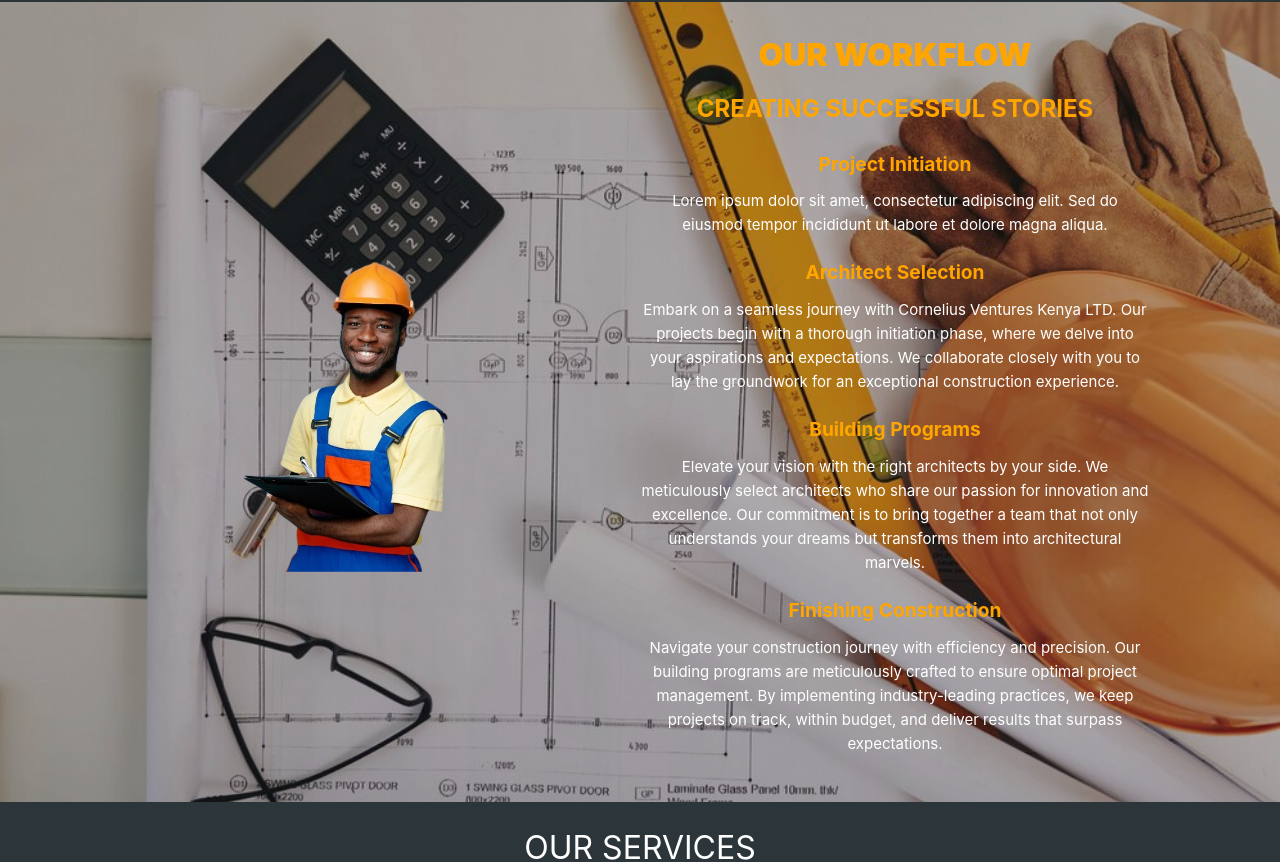
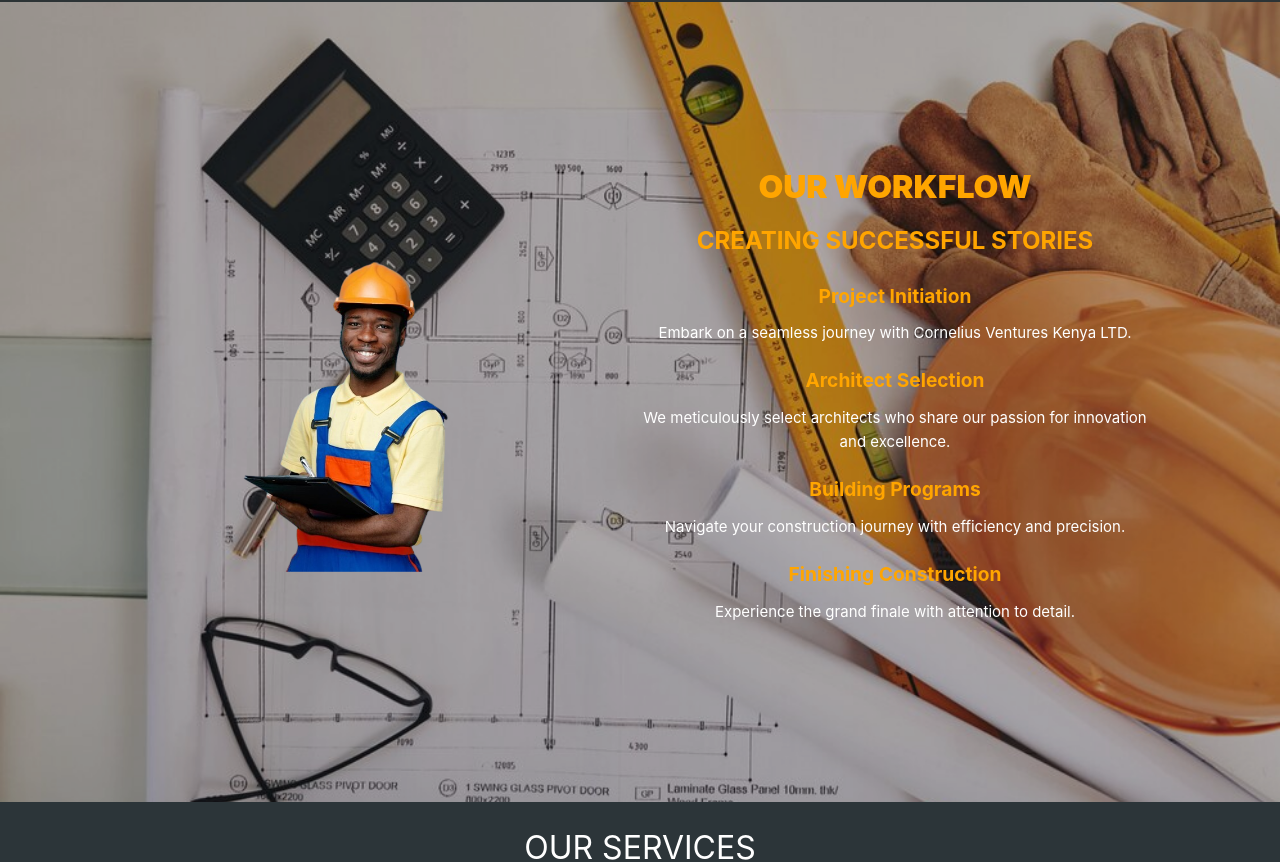
Before and after one commit to godyracks/corneliusventures.co.ke, a Vue app in the folder client/cvkltd/: page / in a window 1280 px wide. Shown: the part 1585-2447 px from the top of the page. Built offline with nearby package versions, Linux system fonts and the light colour scheme; no server answers.

Commit message:
workflow content

```diff
--- a/client/cvkltd/src/components/WorkFlow.vue
+++ b/client/cvkltd/src/components/WorkFlow.vue
@@ -11,19 +11,19 @@
         <div class="steps">
           <div class="step">
             <h4 class="step-header">Project Initiation</h4>
-            <p>Lorem ipsum dolor sit amet, consectetur adipiscing elit. Sed do eiusmod tempor incididunt ut labore et dolore magna aliqua.</p>
+            <p>Embark on a seamless journey with Cornelius Ventures Kenya LTD. </p>
           </div>
           <div class="step">
             <h4 class="step-header">Architect Selection</h4>
-            <p>Embark on a seamless journey with Cornelius Ventures Kenya LTD. Our projects begin with a thorough initiation phase, where we delve into your aspirations and expectations. We collaborate closely with you to lay the groundwork for an exceptional construction experience. </p>
+            <p> We meticulously select architects who share our passion for innovation and excellence. </p>
           </div>
           <div class="step">
             <h4 class="step-header">Building Programs</h4>
-            <p>Elevate your vision with the right architects by your side. We meticulously select architects who share our passion for innovation and excellence. Our commitment is to bring together a team that not only understands your dreams but transforms them into architectural marvels.</p>
+            <p>Navigate your construction journey with efficiency and precision. </p>
           </div>
           <div class="step">
             <h4 class="step-header">Finishing Construction</h4>
-            <p>Navigate your construction journey with efficiency and precision. Our building programs are meticulously crafted to ensure optimal project management. By implementing industry-leading practices, we keep projects on track, within budget, and deliver results that surpass expectations.</p>
+            <p>Experience the grand finale with attention to detail. </p>
           </div>
         </div>
       </div>
```
